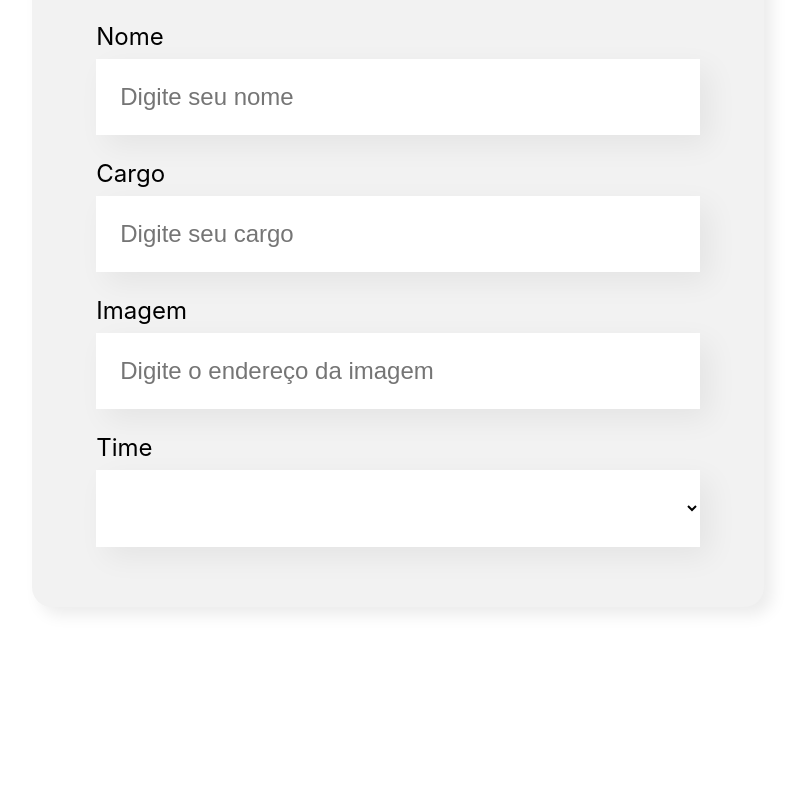
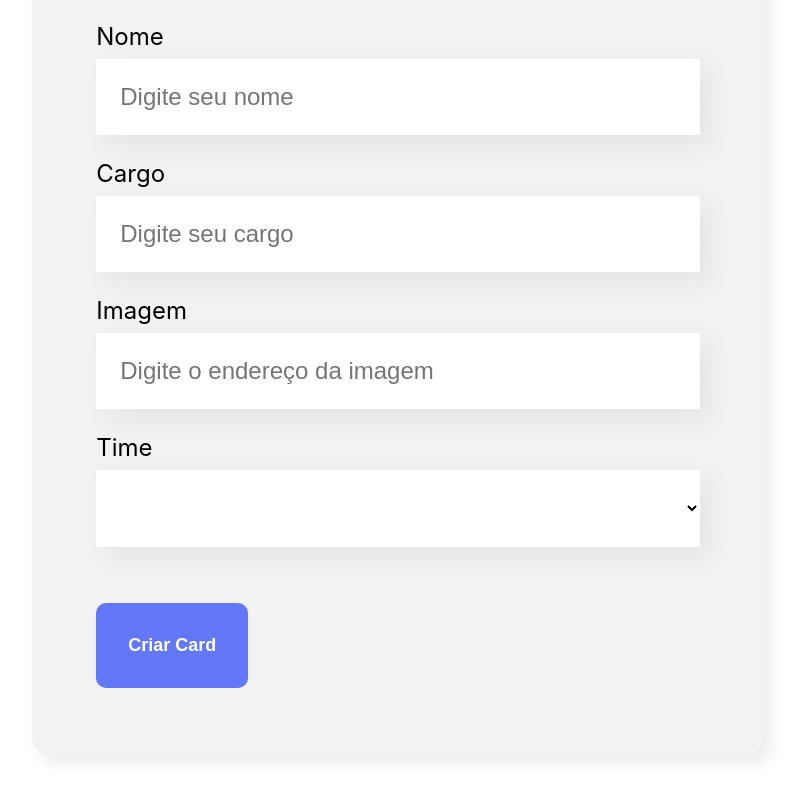
Before and after one commit to rodolfoghi/organo-react, a React (Create React App) app: page / in a window 1280 px wide. Shown: the part 665-1465 px from the top of the page, without its empty margins (242-1042 px from the left). Before the commit the page ends 1352 px from the top, so only its background shows below. Built offline with nearby package versions, Linux system fonts and the light colour scheme.

Commit message:
Cap. 02 - Criando o botão

```diff
--- /dev/null
+++ b/src/componentes/Botao/Botao.css
@@ -0,0 +1,15 @@
+.botao {
+    background-color: #6278F7;
+    border-radius: 10px;
+    font-weight: 700;
+    font-size: 18px;
+    padding: 32px;
+    border: none;
+    cursor: pointer;
+    color: #FFF;
+    margin: 32px 0;
+}
+
+.botao:hover {
+    color: #95FFD4;
+}
--- /dev/null
+++ b/src/componentes/Botao/index.js
@@ -0,0 +1,9 @@
+import './Botao.css'
+
+const Botao = (props) => {
+    return (
+        <button className='botao'>{props.children}</button>
+    )
+}
+
+export default Botao
--- a/src/componentes/Formulario/index.js
+++ b/src/componentes/Formulario/index.js
@@ -1,3 +1,4 @@
+import Botao from "../Botao";
 import CampoTexto from "../CampoTexto";
 import ListaSuspensa from "../ListaSuspensa";
 import "./Formulario.css";
@@ -20,6 +21,9 @@ const Formulario = () => {
         <CampoTexto label="Cargo" placeholder="Digite seu cargo" />
         <CampoTexto label="Imagem" placeholder="Digite o endereço da imagem" />
         <ListaSuspensa label="Time" itens={times} />
+        <Botao>
+          Criar Card
+        </Botao>
       </form>
     </section>
   );
```
